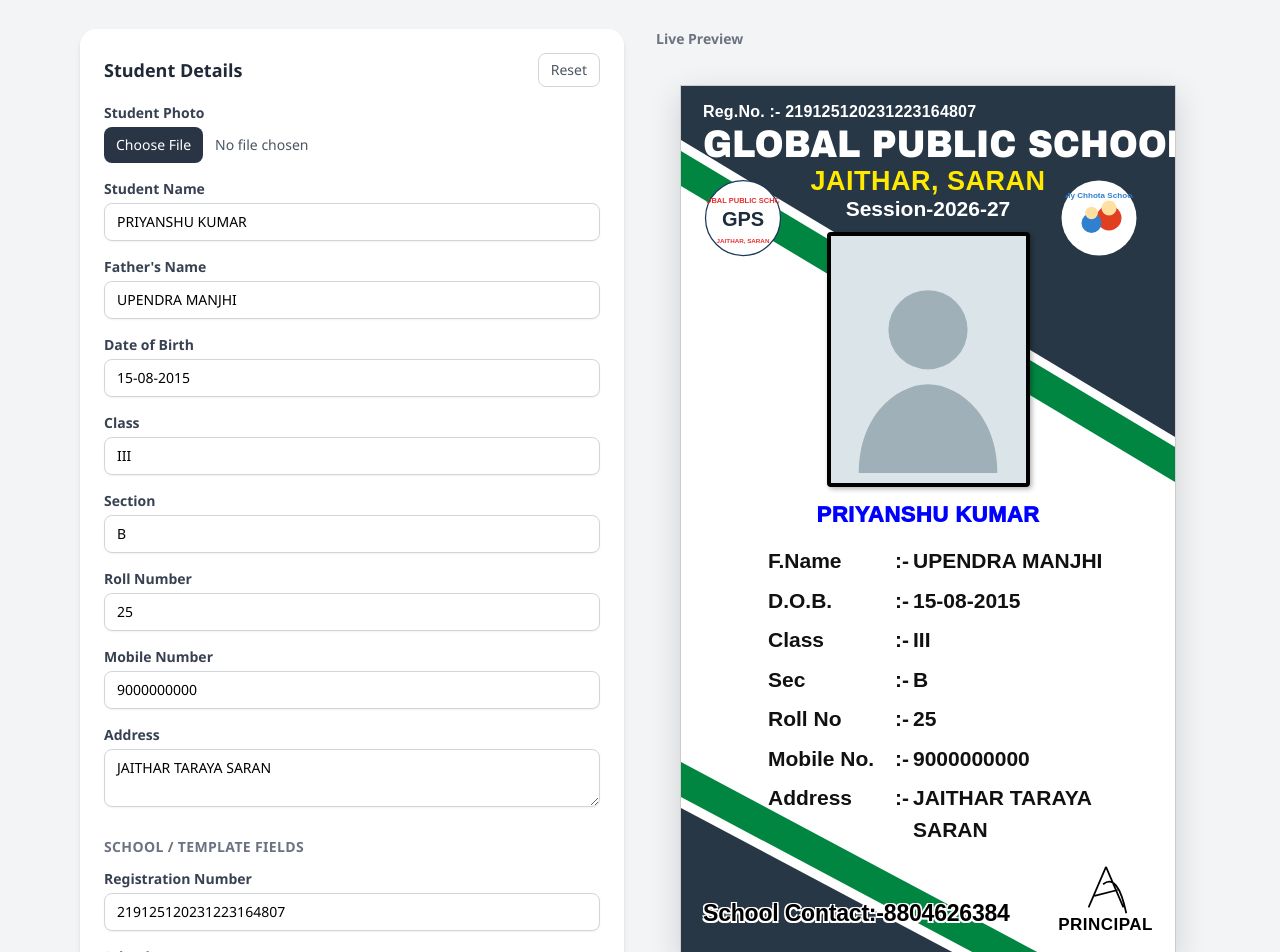
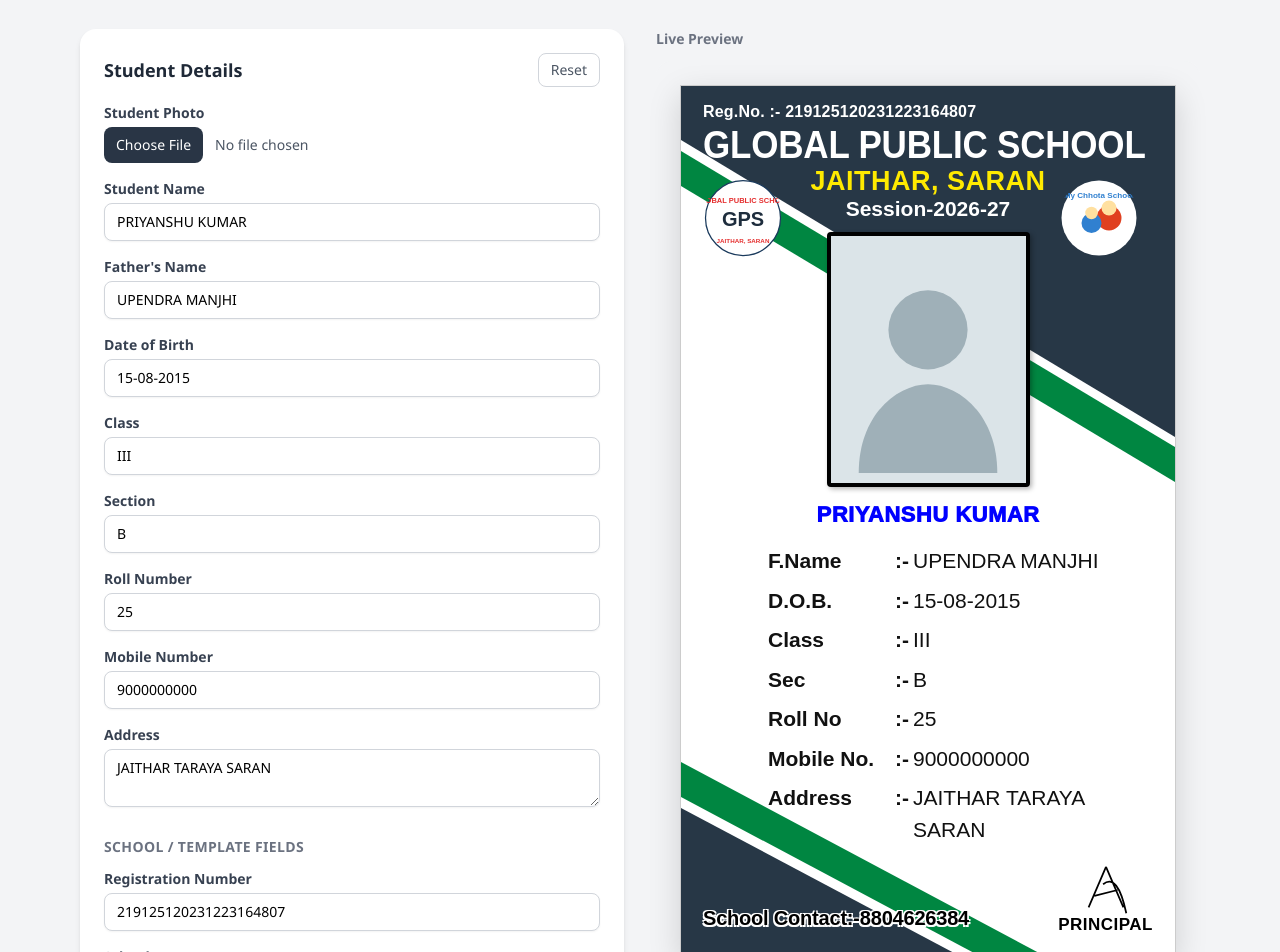
Before and after one commit to sriimalya/school-id-generator, a React (Vite) app: page / in a window 1280 px wide. Shown: the part 100-1052 px from the top of the page. Built offline with nearby package versions, Linux system fonts and the light colour scheme.

Commit message:
font styling changed

```diff
--- a/src/styles/student-id-card.css
+++ b/src/styles/student-id-card.css
@@ -100,16 +100,16 @@
 ========================================================= */
 .school-title {
   color: #ffffff;
-  font-size: 35px; /* Reduced from 38px to create space on the right */
-  font-weight: 1000;
+  font-family: Arial, Helvetica, sans-serif;
+  font-size: 35px;
+  font-weight: 700;
   text-align: left;
   margin-top: 3px;
   margin-left: 22px;
-  margin-right: 22px; /* Ensure equal space on the right */
+  margin-right: 22px;
   letter-spacing: -0.2px;
   transform: scaleY(1.1);
   transform-origin: left center;
-  font-family: 'Arial Black', Impact, sans-serif;
   line-height: 1;
   white-space: nowrap;
 }
@@ -140,7 +140,7 @@
 .location-text h2 {
   color: #ffea00;
   font-size: 27px;
-  font-weight: 800;
+  font-weight: 700;
   margin: 0;
   letter-spacing: 0.5px;
   line-height: 1;
@@ -242,7 +242,7 @@
 }
 
 .grid-value {
-  font-weight: 600;
+  font-weight: 500;
   text-transform: uppercase;
 }
 
@@ -264,7 +264,7 @@
 ========================================================= */
 .contact-info {
   color: #000000;
-  font-size: 23px;
+  font-size: 20px;
   font-weight: 800;
   letter-spacing: -0.2px;
   text-shadow:
@@ -273,7 +273,7 @@
     -1.5px  1.5px 0 #fff,
      1.5px  1.5px 0 #fff;
   z-index: 4;
-  margin-bottom: 7px;
+  margin-bottom: 4px;
 }
 
 /* =========================================================
```
